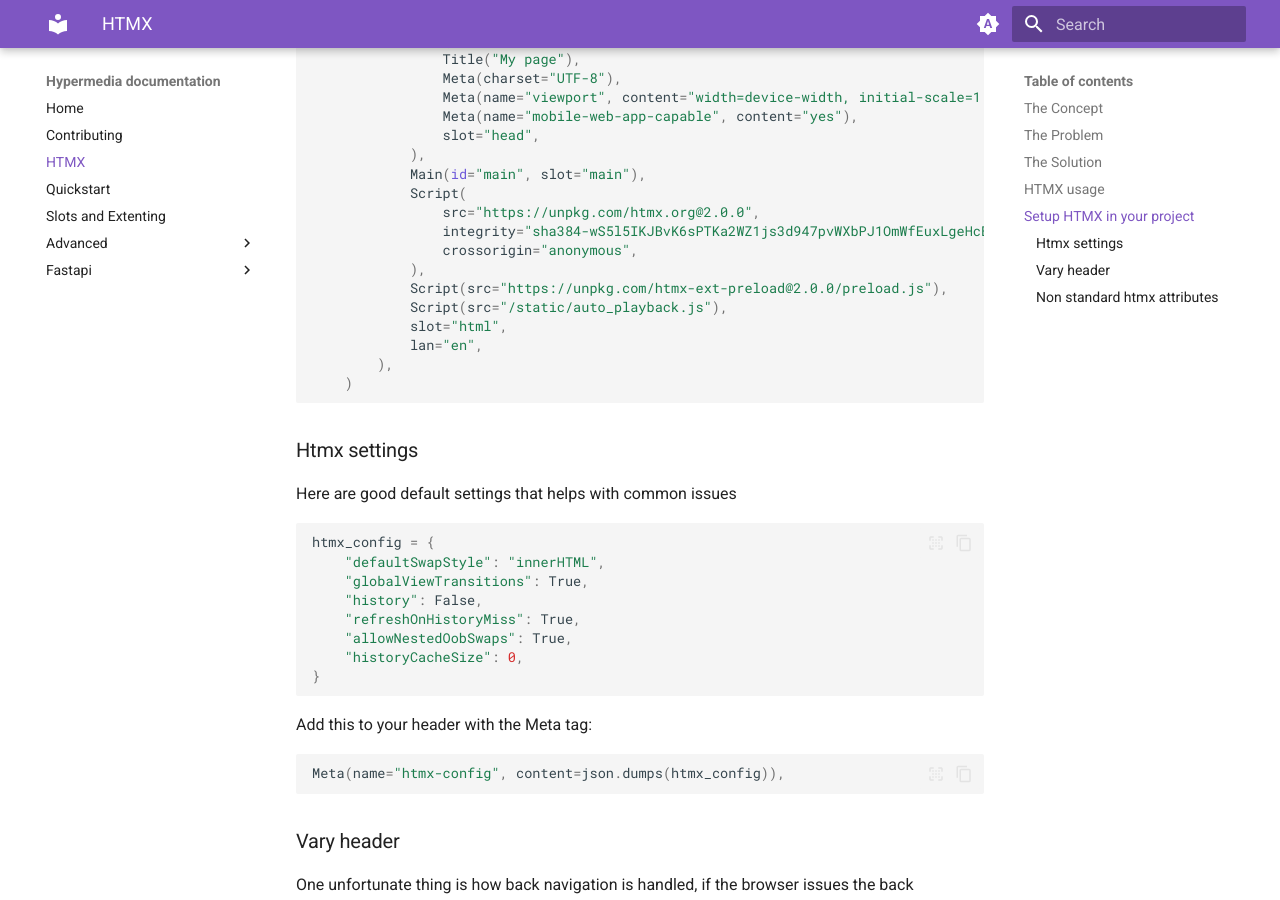
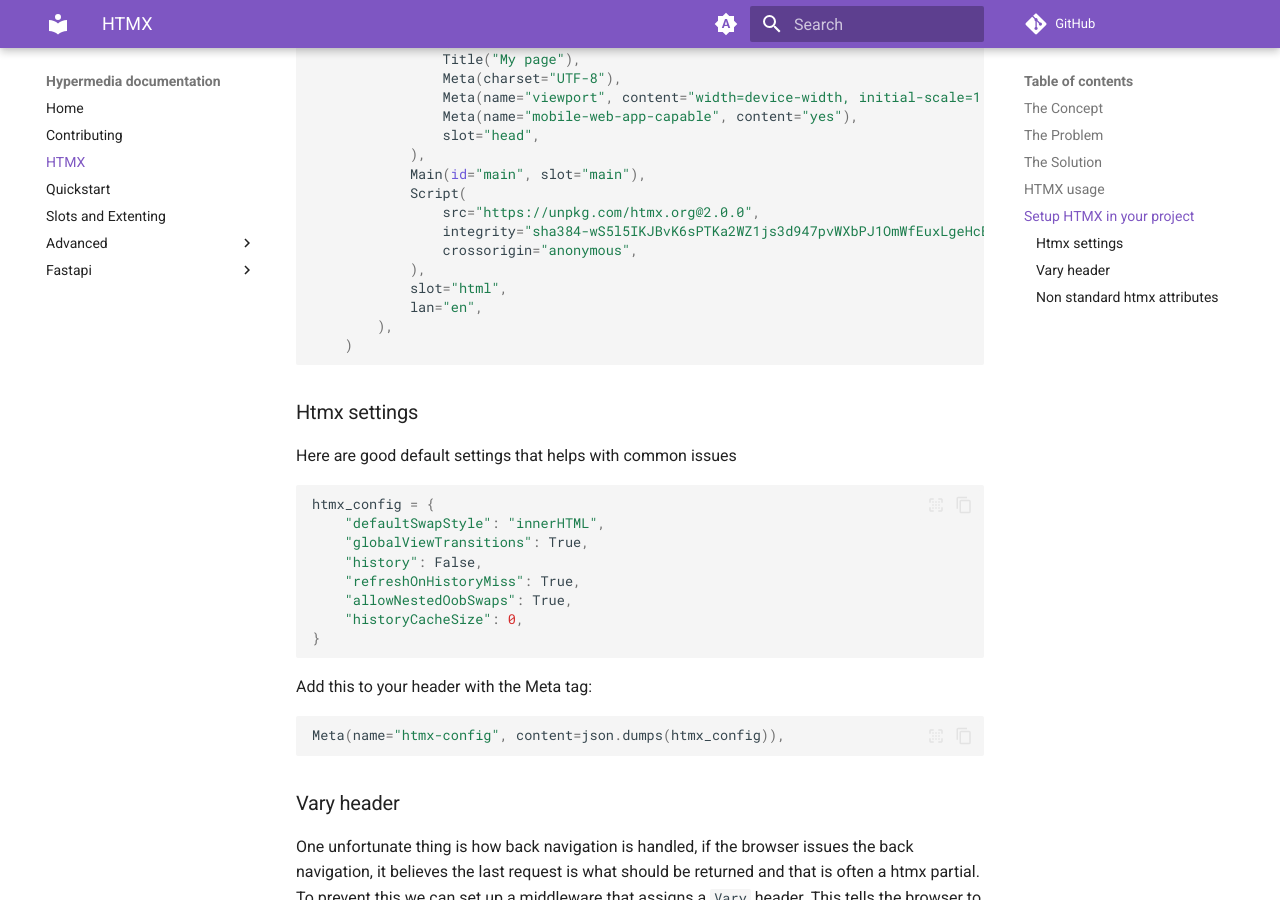
Before and after one commit to thomasborgen/hypermedia, an MkDocs documentation site: the page built from docs/htmx.md, in a window 1280 px wide and 900 px high, scrolled down 2718 px. Built offline with MkDocs 1.6.1 and Material for MkDocs 9.7.7, drawn with Linux system fonts in a browser that asks for light colours; comment, search, counter and statistics services are not loaded.

Commit message:
Add github link to documentation (#63)

```diff
--- a/docs/htmx.md
+++ b/docs/htmx.md
@@ -111,8 +111,6 @@
                 integrity="sha384-wS5l5IKJBvK6sPTKa2WZ1js3d947pvWXbPJ1OmWfEuxLgeHcEbjUUA5i9V5ZkpCw",
                 crossorigin="anonymous",
             ),
-            Script(src="https://unpkg.com/htmx-ext-preload@2.0.0/preload.js"),
-            Script(src="/static/auto_playback.js"),
             slot="html",
             lan="en",
         ),
--- a/mkdocs.yml
+++ b/mkdocs.yml
@@ -1,6 +1,8 @@
 site_name: Hypermedia documentation
 
 site_url: https://thomasborgen.github.io/hypermedia/
+repo_url: https://github.com/thomasborgen/hypermedia
+
 theme:
   name: material
   features:
```
Also changed, not shown: README.md (+2 -0 lines).
